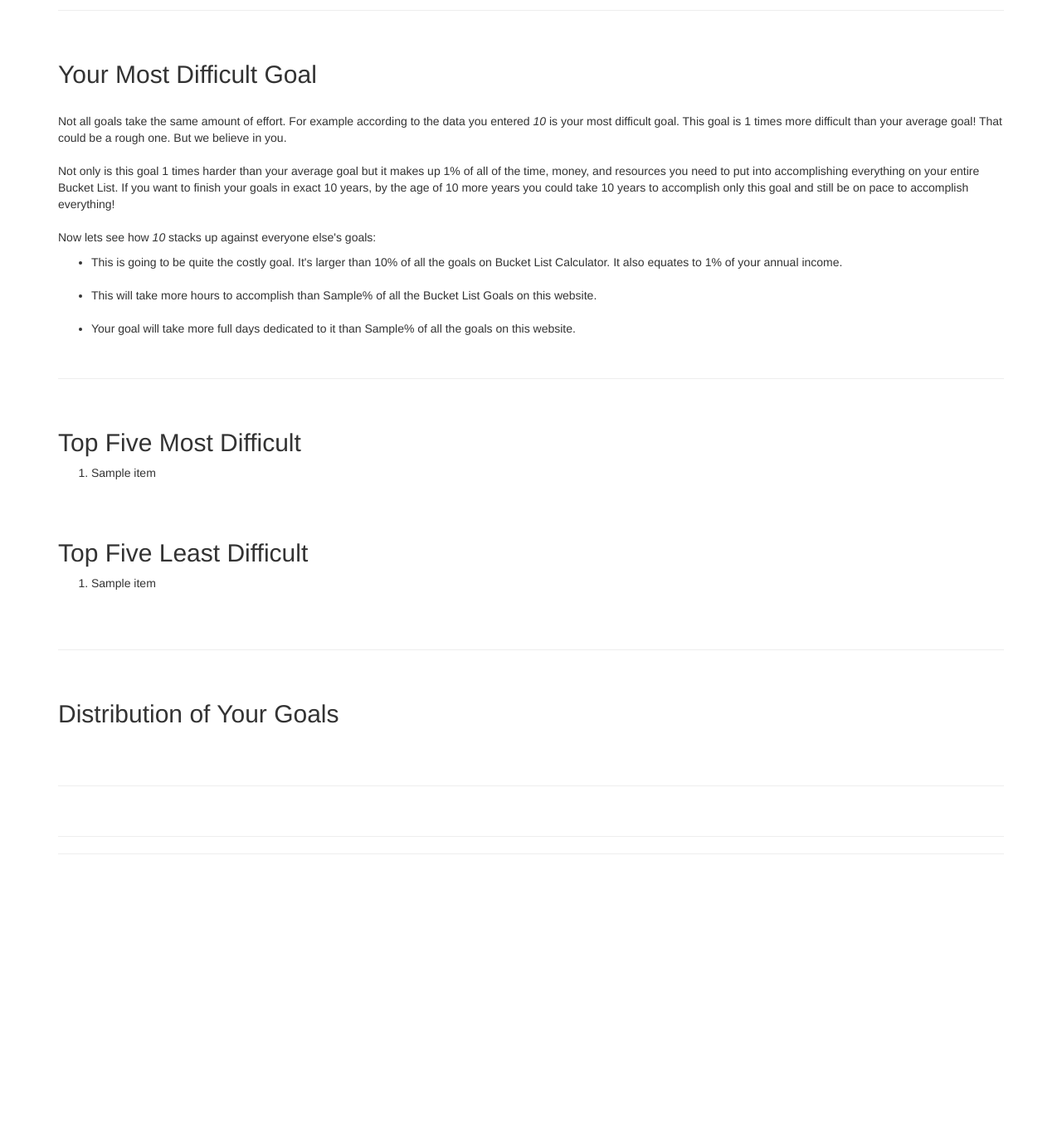
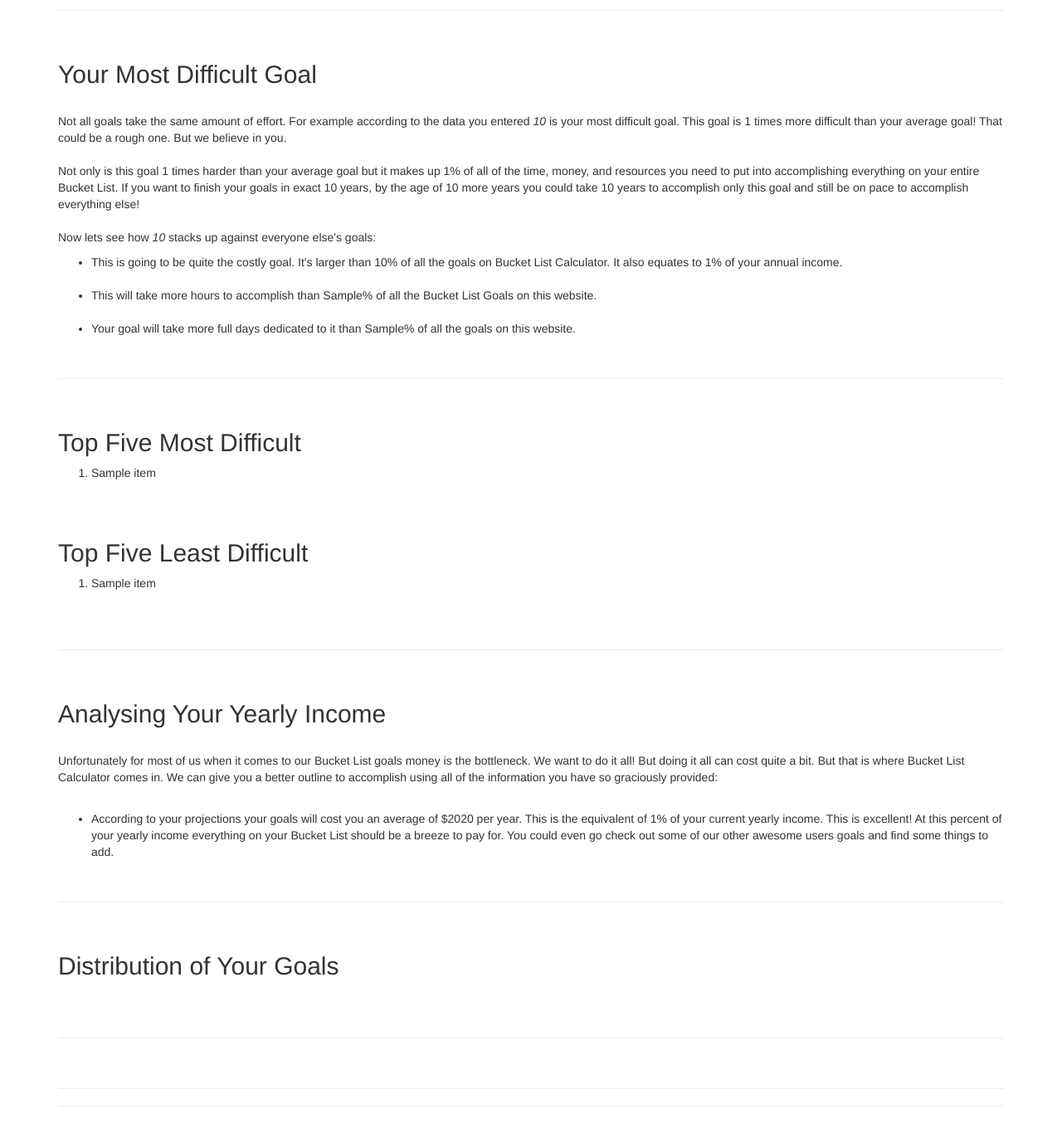
Before and after one commit to Cmlsltnl/BucketListCalculator, a Django app: template BucketList/templates/BucketList/recommendation.html in a window 1280 px wide. Shown: the part 933-2287 px from the top of the page at 83% size. Before the commit the page ends 1963 px from the top, so only its background shows below. Run offline with Django 3.2, Linux system fonts and the light colour scheme; the template is opened without the code that fills it: most values are stand-ins (such as "Sample title", 1, 10 or a date in 2020); parts of the project's set-up code (start-up, migrations or seed data) failed here and were passed over; some libraries are stand-ins or nearby versions.

Commit message:
Analysing Yearly Income to Recommendations

```diff
--- a/BucketList/templates/BucketList/recommendation.html
+++ b/BucketList/templates/BucketList/recommendation.html
@@ -51,7 +51,7 @@
   <p>Not all goals take the same amount of effort.  For example according to the data you entered <i>{{most_difficult_goal}}</i> is your most difficult goal.  This goal is  {{most_difficult_percentage_harder}} times more difficult than your average goal! That could be a rough one.  But we believe in you.
   <br>
   <br>
-  Not only is this goal {{most_difficult_percentage_harder}} times harder than your average goal but it makes up {{most_difficult_goal_percentage}}% of all of the time, money, and resources you need to put into accomplishing everything on your entire Bucket List.  If you want to finish your goals in exact {{years_left}} years, by the age of {{life_expectancy}} more years you could take {{years_needed_for_most_difficult}} years to accomplish only this goal and still be on pace to accomplish everything!
+  Not only is this goal {{most_difficult_percentage_harder}} times harder than your average goal but it makes up {{most_difficult_goal_percentage}}% of all of the time, money, and resources you need to put into accomplishing everything on your entire Bucket List.  If you want to finish your goals in exact {{years_left}} years, by the age of {{life_expectancy}} more years you could take {{years_needed_for_most_difficult}} years to accomplish only this goal and still be on pace to accomplish everything else!
   <br>
   <br>
   Now lets see how <i>{{most_difficult_goal}}</i> stacks up against everyone else's goals:
@@ -83,16 +83,16 @@
       <li>
       This will take more hours to accomplish than {{most_difficult_more_hours_than}}% of all the Bucket List  Goals on this website.
 
-      {% if most_difficult_percentage_of_average_hours > 2 %}
+      {% if most_difficult_percentage_of_average_hours > 1 %}
 
             You have projected that <i>{{most_difficult_goal}}</i>  will take {{most_difficult_bucket_list_item.hours}}  hours to accomplish,  or {{most_difficult_percentage_of_average_hours}} times more hours than the average users goal.
 
-            {% if most_difficult_percentage_of_average_hours > 4 %}
+            {% if most_difficult_percentage_of_average_hours > 3 %}
 
                 In order to put that into perspective a little bit better the average goal on this site would take about {{average_goal_average_hours_per_year}} hours a week for an entire year to accomplish.  In your case it would take {{most_difficult_average_hours_per_year}} every week.
 
 
-                {% if most_difficult_percentage_of_average_hours > 6 %}
+                {% if most_difficult_percentage_of_average_hours > 5 %}
 
                 That's quite the goal!  Sounds like it will be a ton of work.  We bet it will be worth it though.
 
@@ -146,6 +146,51 @@
  <br>
  <br>
  <hr>
+ <!---------Annual Income and Wage Increase------>
+ <br>
+ <h2>Analysing Your Yearly Income</h2>
+ <br>
+ <p>Unfortunately for most of us when it comes to our Bucket List goals money is the bottleneck.  We want to do it all!  But doing it all can cost quite a bit.  But that is where Bucket List Calculator comes in.  We can give you a better outline to accomplish using all of the information you have so graciously provided:
+ <br>
+ <br>
+ <ul>
+    <li>
+        According to your projections your goals will cost you an average of ${{cost_per_year}} per year.  This is the equivalent of {{percent_of_yearly_wage}}% of your current yearly income.
+
+        {% if 10 > percent_of_yearly_wage %}
+
+            This is excellent!  At this percent of your yearly income everything on your Bucket List should be a breeze to pay for.  You could even go check out some of our other awesome users goals and find some things to add.
+
+        {% elif 25 > percent_of_yearly_wage %}
+
+            This range of income is totally doable.  You may have to do some financial planning but as long as you are focused you should have no issues whatsoever.  It will work out just great for you, don't you worry!
+
+        {% elif 50 > percent_of_yearly_wage %}
+
+            This is a fairly large percentage of your yearly income.  In order to cross off everything on your Bucket List you will need some dedication to financial planning and be able to live well within your means to help save money for your goals.  With that said, congrats!  You have some mighty big dreams and that's pretty neat.
+            <br>
+            <br>
+            This might be a little bit intimidating for you after all ${{cost_per_year}} per year is a lot of money.  But it is important for you to see these numbers so you can make a better plan to accomplish everything.  But we urge you not to remove any items from your list.  Instead of removing items first look for other ways to improve your financial situation.  If you increase the age you hope to be done with all the items on your bucket list of that {{percent_of_yearly_wage}}% of your annual wage will drop significantly.  You can do this by editing your user profile.  Along with that if your annual wage increases, even by a small amount, it can drastically change what percentage of your income you need to dedicate to accomplishing your goals.
+
+        {% elif 75 > percent_of_yearly_wage %}
+
+            Now those are some spendy goals!  That's a huge chunk of your income.  You are going to have to be extremely dedicated if you want to make your hopes and dreams happen.  You are using Bucket List Calculator after all so obviously you are a pretty intelligent person so we have faith that you will be able to accomplish everything.
+            <br>
+            <br>
+            This might be a little bit intimidating for you after all ${{cost_per_year}} per year is a lot of money.  But it is important for you to see these numbers so you can make a better plan to accomplish everything.  But we urge you not to remove any items from your list.  Instead of removing items first look for other ways to improve your financial situation.  If you increase the age you hope to be done with all the items on your bucket list of that {{percent_of_yearly_wage}}% of your annual wage will drop significantly.  You can do this by editing your user profile.  Along with that if your annual wage increases, even by a small amount, it can drastically change what percentage of your income you need to dedicate to accomplishing your goals.
+
+        {% elif 100 > percent_of_yearly_wage %}
+
+            Someone sure is determined to a a lot with their life, and that's what we at Bucket List Calculator are all about!  This is getting into the range that is incredibly difficult to continue for long periods of time.  It is going to take some inspired financial planning to make all of these goals a reality.  With that said you were smart enough to use Bucket List Calculator so we wouldn't be surprised if got everything on this list done with a few million to spare!
+            <br>
+            <br>
+            This might be a little bit intimidating for you after all ${{cost_per_year}} per year is a lot of money.  But it is important for you to see these numbers so you can make a better plan to accomplish everything.  But we urge you not to remove any items from your list.  Instead of removing items first look for other ways to improve your financial situation.  If you increase the age you hope to be done with all the items on your bucket list of that {{percent_of_yearly_wage}}% of your annual wage will drop significantly.  You can do this by editing your user profile.  Along with that if your annual wage increases, even by a small amount, it can drastically change what percentage of your income you need to dedicate to accomplishing your goals.
+
+        {% endif %}
+    </li>
+  </ul>
+ <br>
+ <hr>
  <!------------Your Goal Distribution--------------->
  <br>
  <h2>Distribution of Your Goals</h2>
--- a/BucketList/views.py
+++ b/BucketList/views.py
@@ -398,7 +398,10 @@ def recommendation(request):
                      'top_five_most_difficult': top_five_most_difficult,
                      'bottom_five_least_difficult': bottom_five_least_difficult,
 
-                     #--------------Distribution of Goals----------
+                     #---------Analysing Your Yearly Income---------
+
+
+                     #----------------Distribution of Goals-------------
                      'goal_type_percentages': goal_type_percentages,
 
                     }
```
Also changed, not shown: README.md, db.sqlite3, 1 other file.
